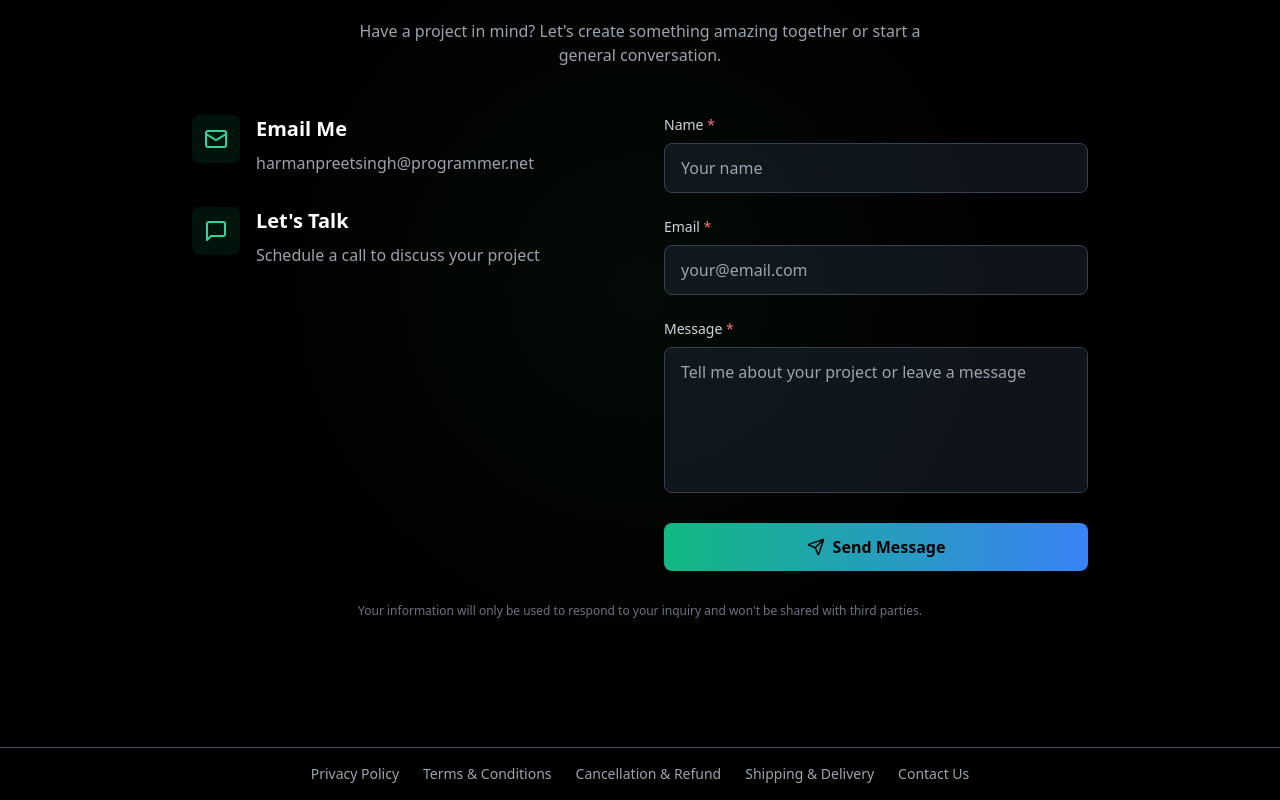
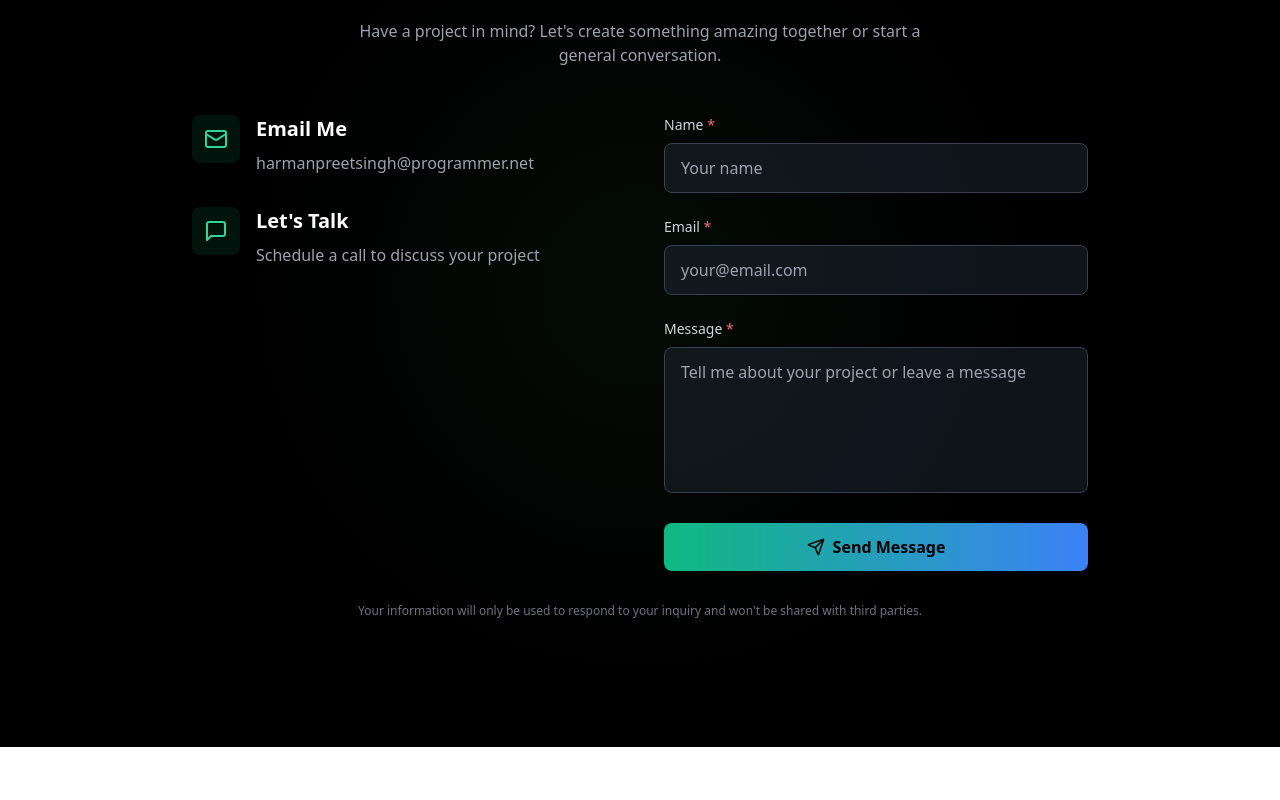
Before and after one commit to HarmanPreet-Singh-XYT/Portfolio, a Next.js app: page / in a window 1280 px wide. Shown: the part 10609-11409 px from the top of the page. After the commit the page ends 11356 px from the top, so only its background shows below. Built offline with nearby package versions, Linux system fonts and the light colour scheme.

Commit message:
experimentation with footer

```diff
--- a/app/page.tsx
+++ b/app/page.tsx
@@ -5,7 +5,7 @@ const page = () => {
   return (
     <>
     <Home/>
-      <footer className="w-full bg-black text-gray-400 text-sm">
+      {/* <footer className="w-full bg-black text-gray-400 text-sm">
         <div className="border-t border-gray-600 py-4 flex flex-col md:flex-row items-center justify-center space-y-2 md:space-y-0 md:space-x-6 text-center">
           <a href="/privacy-policy" className="hover:text-white">Privacy Policy</a>
           <a href="/terms-conditions" className="hover:text-white">Terms & Conditions</a>
@@ -13,7 +13,7 @@ const page = () => {
           <a href="/shipping-delivery" className="hover:text-white">Shipping & Delivery</a>
           <a href="/contact-us" className="hover:text-white">Contact Us</a>
         </div>
-      </footer>
+      </footer> */}
     </>
   )
 }
```
